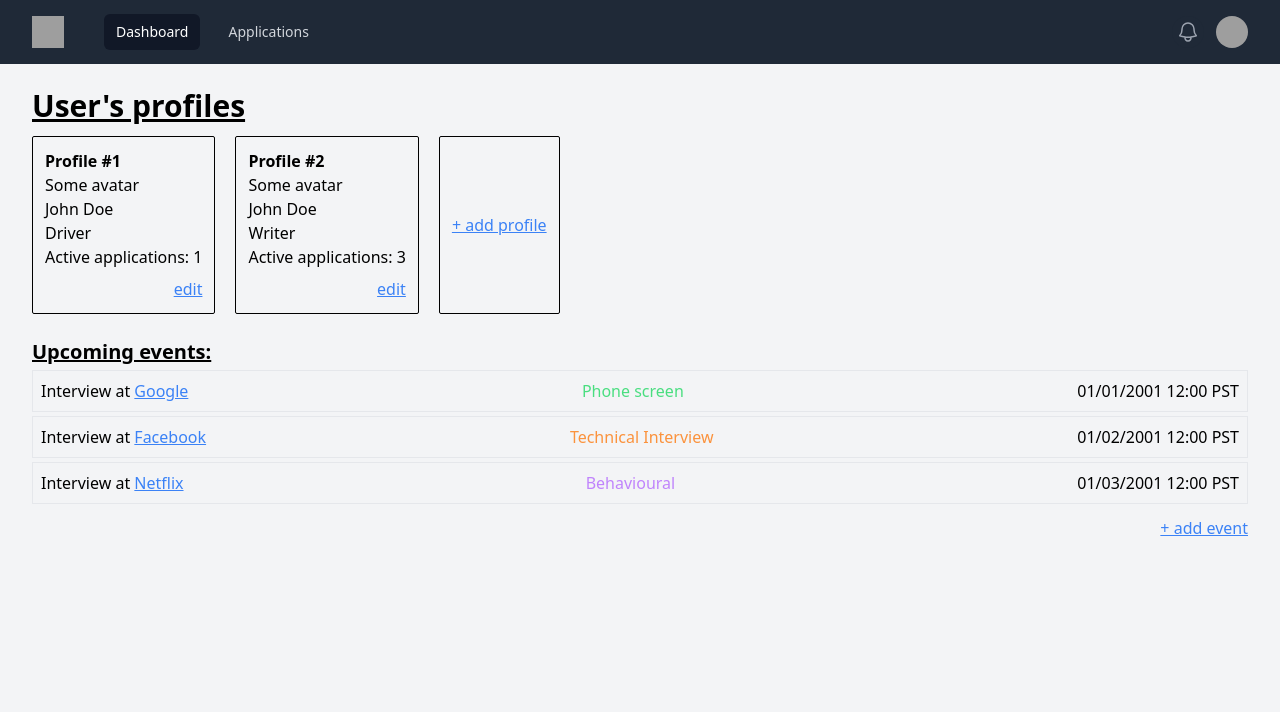
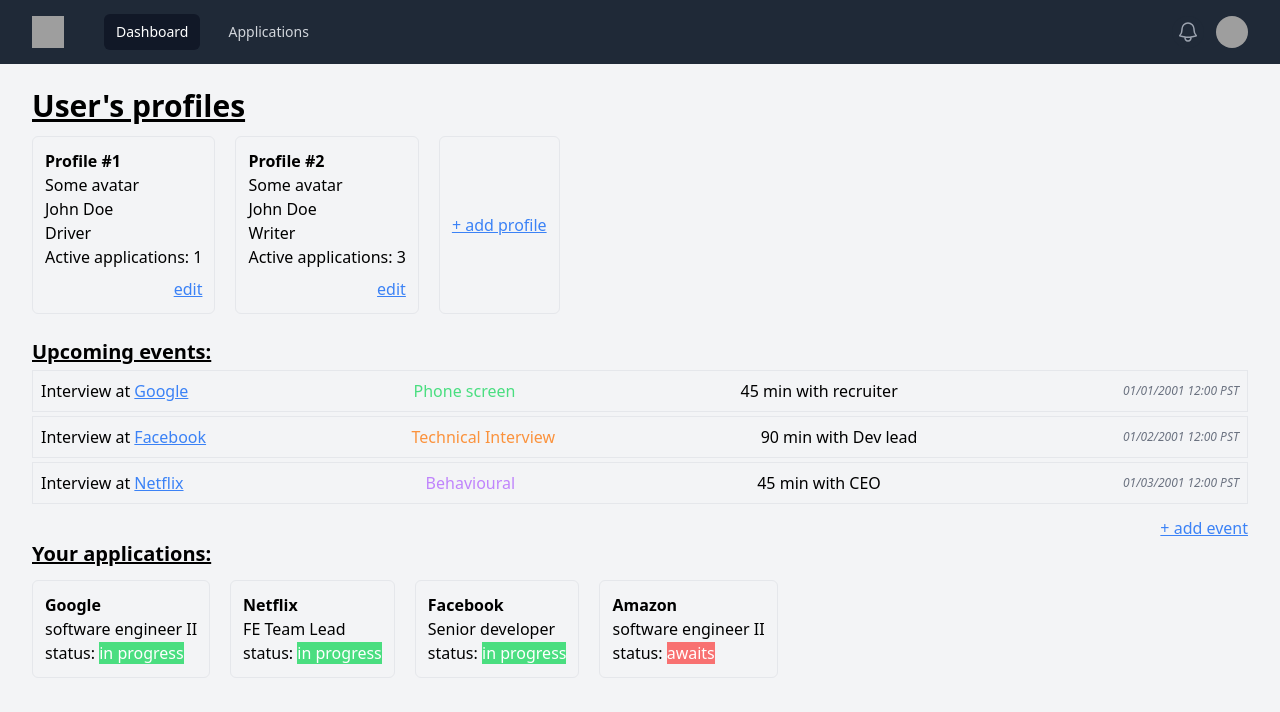
Before and after one commit to thewebwelost/outerview, a Next.js app: page /dashboard in a window 1280 px wide. Shown: the top 712 px of the page. Built offline with nearby package versions, Linux system fonts and the light colour scheme; grey boxes are pictures that could not be loaded.

Commit message:
dashboard second look

```diff
--- a/pages/dashboard.tsx
+++ b/pages/dashboard.tsx
@@ -6,11 +6,10 @@
     <div>
       <Layout>
         <>
+          {/* USER */}
           <h1 className="text-3xl font-bold underline">User&apos;s profiles</h1>
           <div className={'flex mt-3'}>
-            <div
-              className={'p-3 mr-5 border border-solid border-black rounded-sm'}
-            >
+            <div className={'p-3 mr-5 border rounded-md'}>
               <h3 className={'font-bold'}>Profile #1</h3>
               <p>Some avatar</p>
               <h3>John Doe</h3>
@@ -21,9 +20,7 @@
               </a>
             </div>
 
-            <div
-              className={'p-3 mr-5 border border-solid border-black rounded-sm'}
-            >
+            <div className={'p-3 mr-5 border rounded-md'}>
               <h3 className={'font-bold'}>Profile #2</h3>
               <p>Some avatar</p>
               <h3>John Doe</h3>
@@ -36,7 +33,7 @@
 
             <a
               className={
-                'flex justify-center items-center p-3 mr-5 text-blue-500 underline border border-solid border-black rounded-sm cursor-pointer'
+                'flex justify-center items-center p-3 mr-5 text-blue-500 underline border rounded-md cursor-pointer'
               }
             >
               + add profile
@@ -44,36 +41,81 @@
           </div>
 
           <br />
-
+          {/* EVENTS */}
           <h2 className="text-xl font-bold underline">Upcoming events:</h2>
           <ul>
-            <li className="flex justify-between border mt-1 p-2">
+            <li className="flex justify-between items-center border mt-1 p-2">
               <span>
                 Interview at <a className={'text-blue-500 underline'}>Google</a>
               </span>
               <span className={'text-green-400'}>Phone screen</span>{' '}
-              <span>01/01/2001 12:00 PST</span>
+              <span>45 min with recruiter</span>
+              <span className="text-xs text-gray-500 italic">
+                01/01/2001 12:00 PST
+              </span>
             </li>
-            <li className="flex justify-between border mt-1 p-2">
+            <li className="flex justify-between items-center border mt-1 p-2">
               <span>
                 Interview at{' '}
                 <a className={'text-blue-500 underline'}>Facebook</a>
               </span>
               <span className={'text-orange-400'}>Technical Interview</span>{' '}
-              <span>01/02/2001 12:00 PST</span>
+              <span>90 min with Dev lead</span>
+              <span className="text-xs text-gray-500 italic">
+                01/02/2001 12:00 PST
+              </span>
             </li>
-            <li className="flex justify-between border mt-1 p-2">
+            <li className="flex justify-between items-center border mt-1 p-2">
               <span>
                 Interview at{' '}
                 <a className={'text-blue-500 underline'}>Netflix</a>
               </span>
               <span className={'text-purple-400'}>Behavioural</span>{' '}
-              <span>01/03/2001 12:00 PST</span>
+              <span>45 min with CEO</span>
+              <span className="text-xs text-gray-500 italic">
+                01/03/2001 12:00 PST
+              </span>
             </li>
           </ul>
           <a className="block mt-3 text-right text-blue-500 underline cursor-pointer">
             + add event
           </a>
+
+          {/* APPLICATIONS */}
+          <h2 className="text-xl font-bold underline">Your applications:</h2>
+          <ul className="flex mt-3">
+            <li className="p-3 mr-5 border rounded-md">
+              <p className="font-bold">Google</p>
+              <p>software engineer II</p>
+              <p>
+                status:{' '}
+                <span className="text-white bg-green-400">in progress</span>
+              </p>
+            </li>
+            <li className="p-3 mr-5 border rounded-md">
+              <p className="font-bold">Netflix</p>
+              <p>FE Team Lead</p>
+              <p>
+                status:{' '}
+                <span className="text-white bg-green-400">in progress</span>
+              </p>
+            </li>
+            <li className="p-3 mr-5 border rounded-md">
+              <p className="font-bold">Facebook</p>
+              <p>Senior developer</p>
+              <p>
+                status:{' '}
+                <span className="text-white bg-green-400">in progress</span>
+              </p>
+            </li>
+            <li className="p-3 mr-5 border rounded-md">
+              <p className="font-bold">Amazon</p>
+              <p>software engineer II</p>
+              <p>
+                status: <span className="text-white bg-red-400">awaits</span>
+              </p>
+            </li>
+          </ul>
         </>
       </Layout>
     </div>
```
